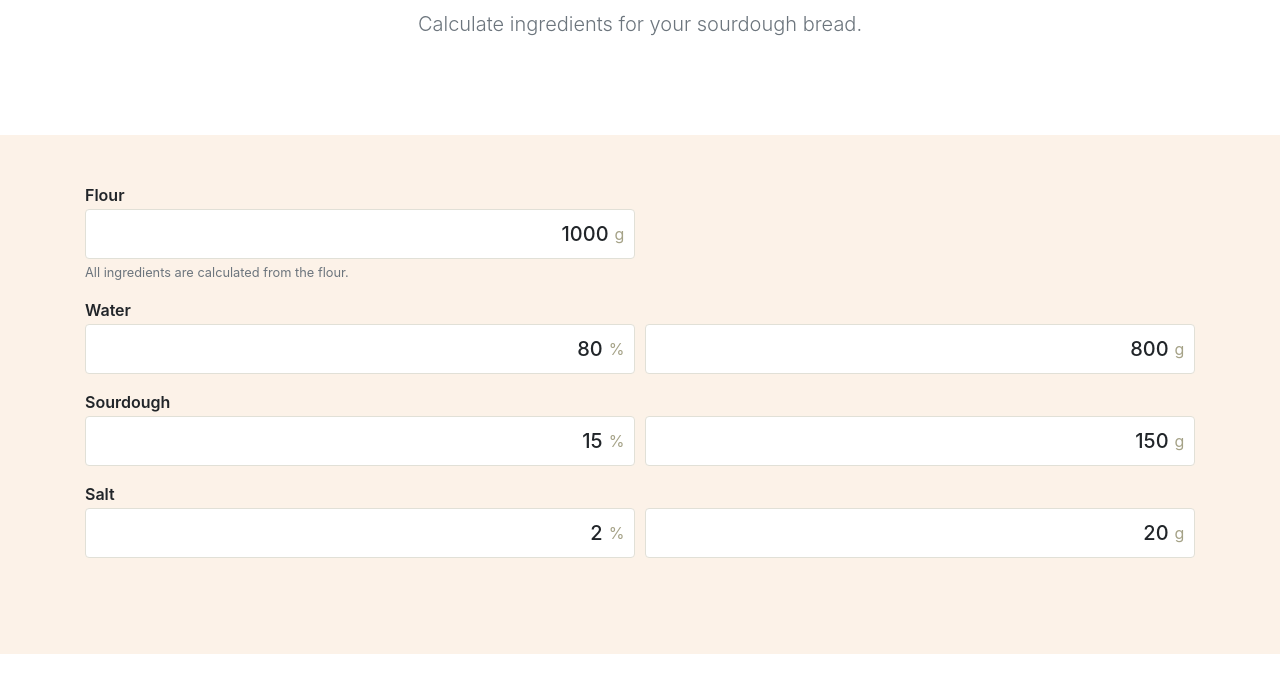
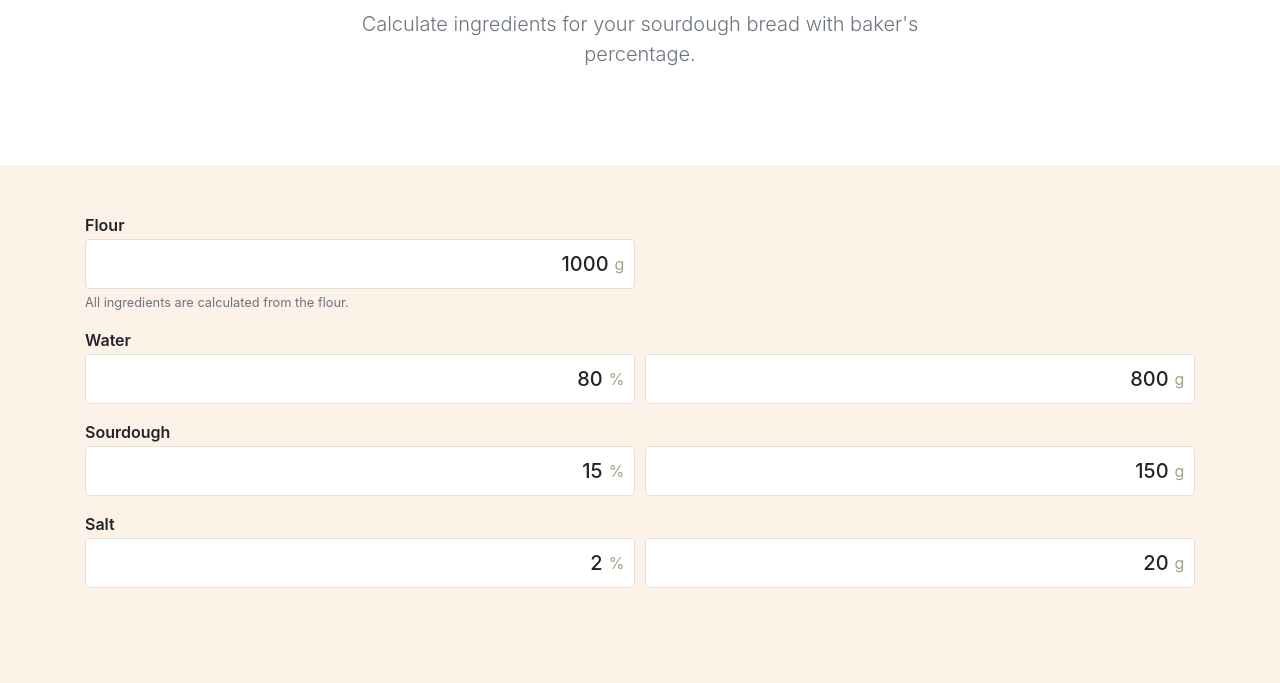
Before and after one commit to psykopotatis/sourdough-calculator, a Django app: page / in a window 1280 px wide. Shown: the part 499-1182 px from the top of the page. Run offline with Django 3.2, Linux system fonts and the light colour scheme; some libraries are stand-ins or nearby versions.

Commit message:
Add more lead text

```diff
--- a/templates/sourdough/index.html
+++ b/templates/sourdough/index.html
@@ -14,7 +14,7 @@
         <img src="https://img.icons8.com/bubbles/100/000000/kawaii-bread-1.png"/>
         <h1>Bread calculator</h1>
         <p class="lead text-muted">
-            Calculate ingredients for your sourdough bread.
+            Calculate ingredients for your sourdough bread with baker's percentage.
         </p>
     </div>
 </section>
```
